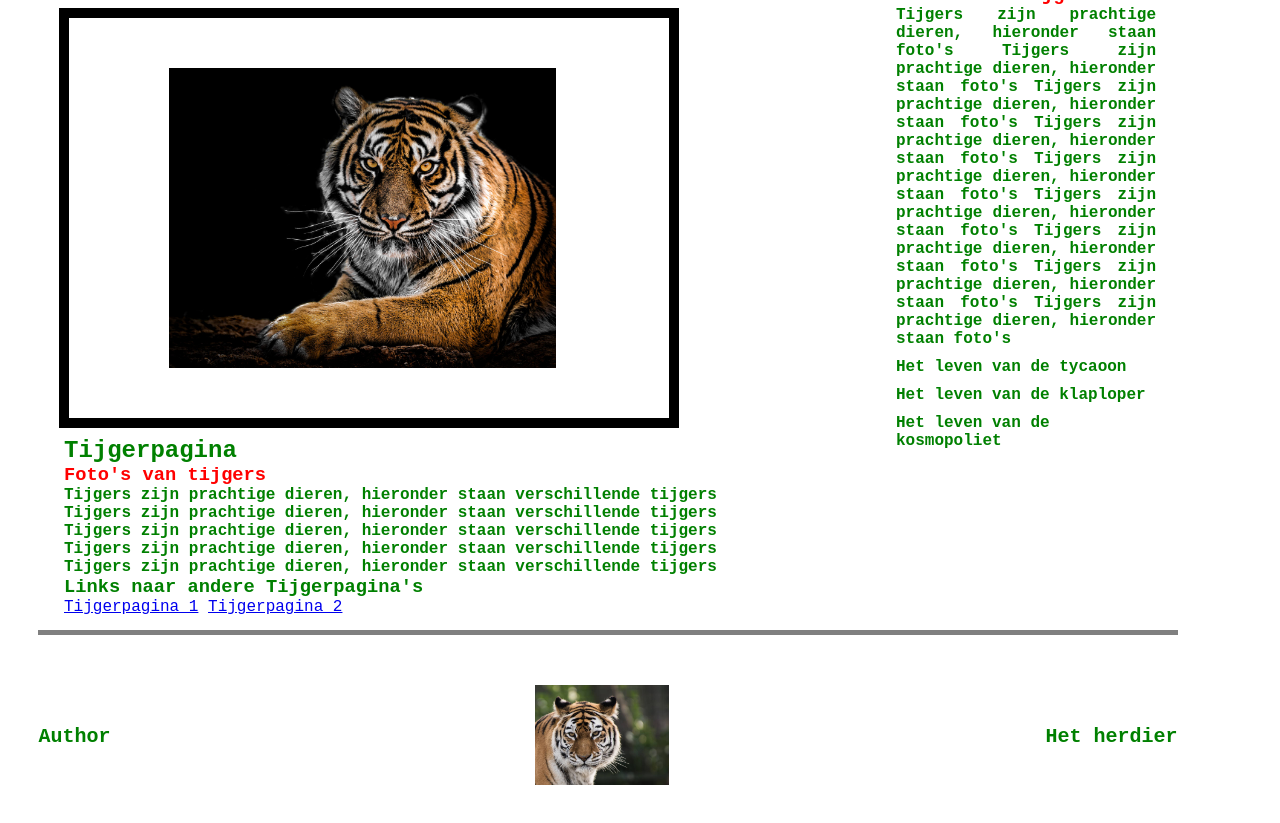
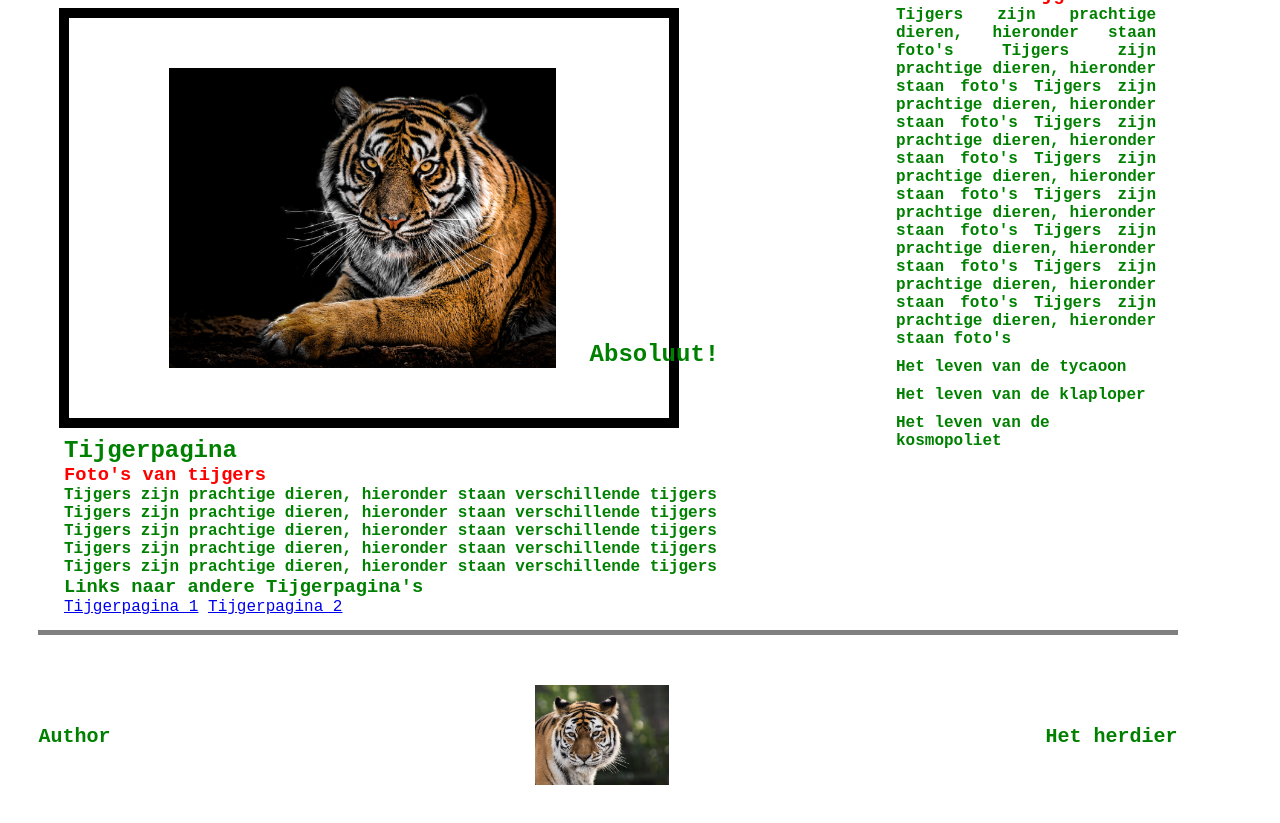
Before and after one commit to Storm-D-Leeuwin/Opdrachten_HTMLnCSS, a plain HTML site: page Opdrachten_Sectie3_HTML_CSS/Vaardigheidsopdracht6/index.html in a window 1280 px wide. Shown: the part 69-892 px from the top of the page. Drawn offline with Linux system fonts and the light colour scheme.

Commit message:
Vaardigheidopdracht 6

```diff
--- a/Opdrachten_Sectie3_HTML_CSS/Vaardigheidsopdracht6/index.html
+++ b/Opdrachten_Sectie3_HTML_CSS/Vaardigheidsopdracht6/index.html
@@ -15,7 +15,7 @@
     <div class="container2">
     <img src="tijger2.jpg" alt="plaatje van een tijger"
     >
-
+    <h2 class="aap">Absoluut!</h2>
     </div>
     <div class="container">
        <h2 id="id1"><b>Tijgerpagina</b></h2>
--- a/Opdrachten_Sectie3_HTML_CSS/Vaardigheidsopdracht6/style.css
+++ b/Opdrachten_Sectie3_HTML_CSS/Vaardigheidsopdracht6/style.css
@@ -39,6 +39,7 @@
     margin-top: 4%;
     border: 10px solid black;
     margin-left: -16%;
+    position: relative;
 }
 
 .container2 img{
@@ -118,3 +119,10 @@ body{
 footer h3{
     color: green;
 }
+
+.aap{
+    position: absolute;
+    right: -50px;
+    bottom: 50px;
+    color: green;
+}
```
